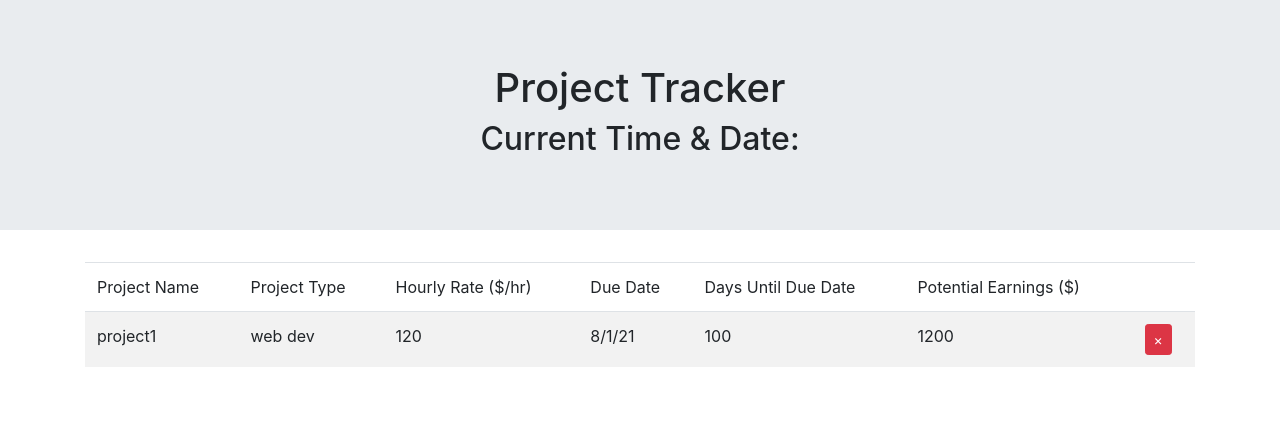
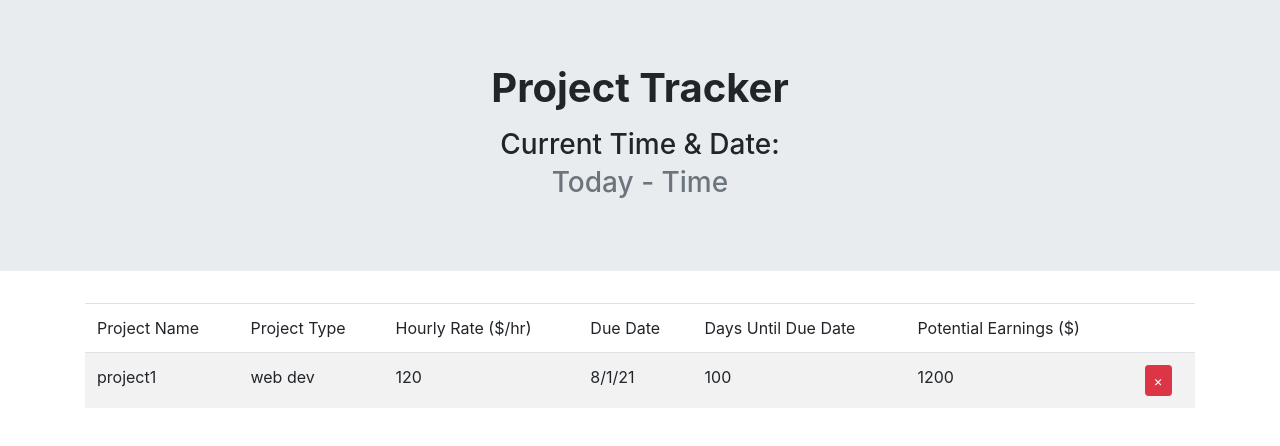
Before and after one commit to spfave/web-project-tracker, a plain HTML site: page index.html in a window 1280 px wide. Drawn offline with nearby package versions, Linux system fonts and the light colour scheme.

Commit message:
Style header

```diff
--- a/index.html
+++ b/index.html
@@ -15,9 +15,9 @@
   <!-- Header -->
   <header class="jumbotron jumbotron-fluid">
     <div class="container text-center">
-      <h1>Project Tracker</h1>
-      <h2>Current Time & Date:</h2>
-      <h2 id="date-time"></h2>
+      <h1 class="font-weight-bold pb-2">Project Tracker</h1>
+      <h3 class="mb-1">Current Time & Date:</h3>
+      <h3 id="date-time" class="text-muted">Today - Time</h3>
     </div>
   </header>
 
@@ -39,13 +39,14 @@
     </table>
   </div>
 
-  <!-- JS Imports: JQuery, Bootstrap JS -->
+  <!-- JS Imports: JQuery, Bootstrap JS, moment.js -->
   <script src="https://code.jquery.com/jquery-3.5.1.slim.min.js"
     integrity="sha384-DfXdz2htPH0lsSSs5nCTpuj/zy4C+OGpamoFVy38MVBnE+IbbVYUew+OrCXaRkfj"
     crossorigin="anonymous"></script>
   <script src="https://cdn.jsdelivr.net/npm/bootstrap@4.6.0/dist/js/bootstrap.bundle.min.js"
     integrity="sha384-Piv4xVNRyMGpqkS2by6br4gNJ7DXjqk09RmUpJ8jgGtD7zP9yug3goQfGII0yAns"
     crossorigin="anonymous"></script>
+  <script src="https://cdnjs.cloudflare.com/ajax/libs/moment.js/2.29.1/moment.min.js"></script>
   <!-- Custom JS -->
   <script src="./assets/js/index.js"></script>
 </body>
```
